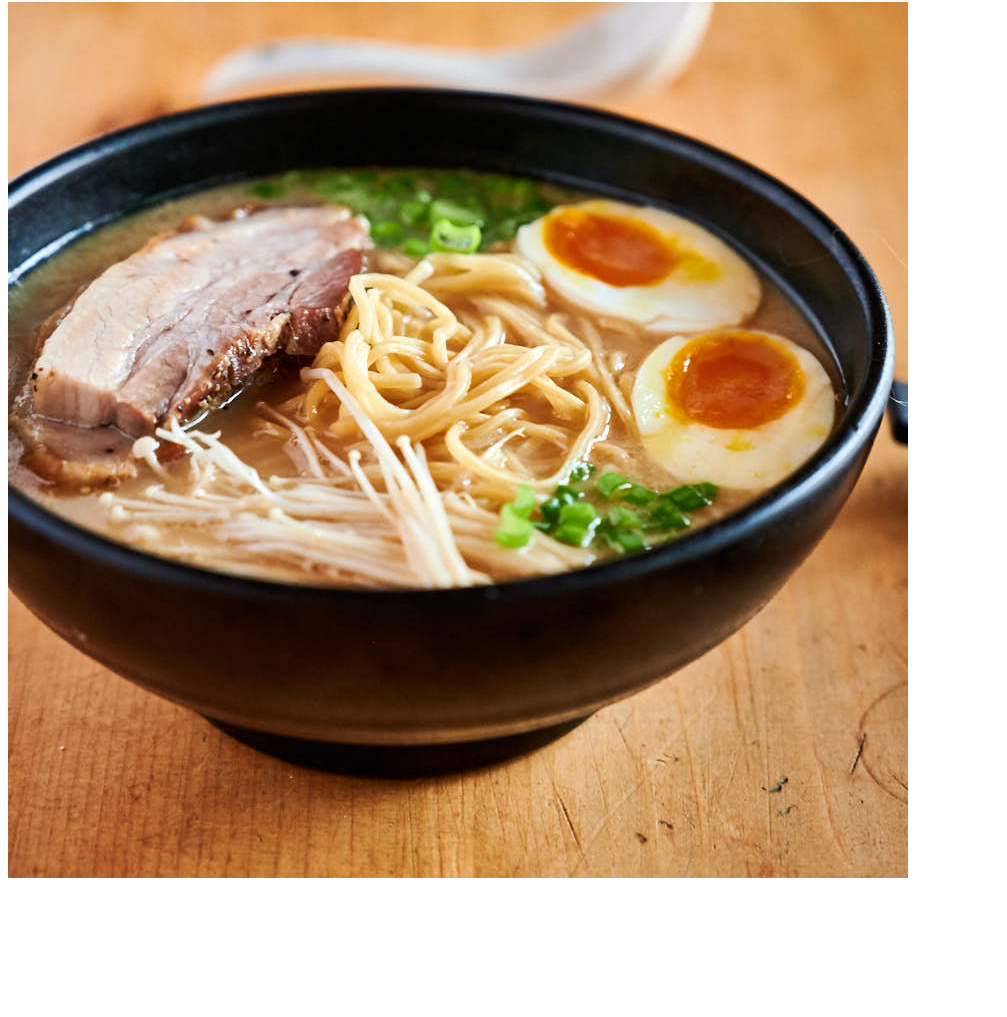
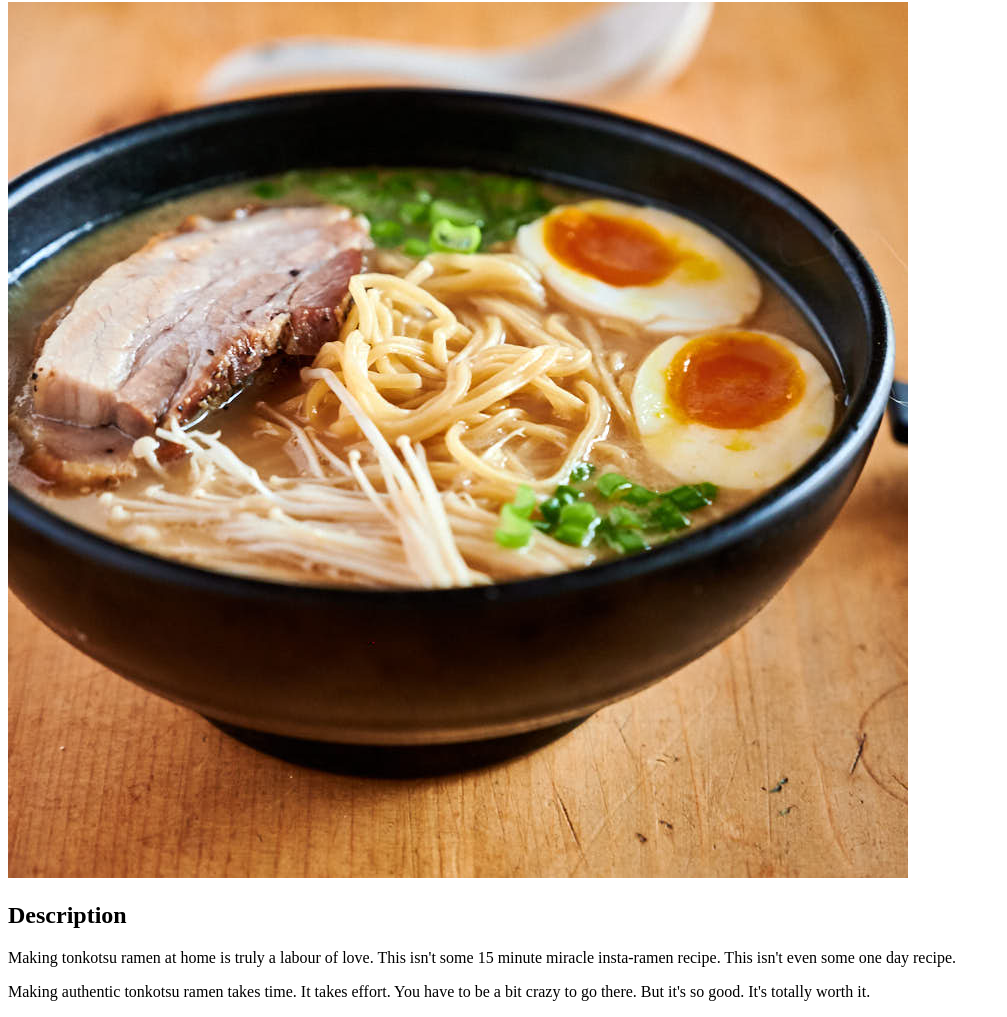
Before and after one commit to mikepierry/odin-recipes, a plain HTML site: page recipes/tonkotsu-ramen.html in a window 1280 px wide. Shown: the part 78-1095 px from the top of the page, without its empty margins (0-1007 px from the left). Before the commit the page ends 968 px from the top, so only its background shows below. Drawn offline with Linux system fonts and the light colour scheme.

Commit message:
Add description of recipe

```diff
--- a/recipes/tonkotsu-ramen.html
+++ b/recipes/tonkotsu-ramen.html
@@ -8,5 +8,8 @@
 <body>
     <h1>Tonkotsu Ramen</h1>
     <img src="../images/tonkotsuramenfront.jpg" alt="Photo of a bowl of tonkotsu ramen soup">
+    <h2>Description</h2>
+    <p>Making tonkotsu ramen at home is truly a labour of love. This isn't some 15 minute miracle insta-ramen recipe. This isn't even some one day recipe.</p>
+    <p>Making authentic tonkotsu ramen takes time. It takes effort. You have to be a bit crazy to go there. But it's so good. It's totally worth it.</p>
 </body>
 </html>
```
